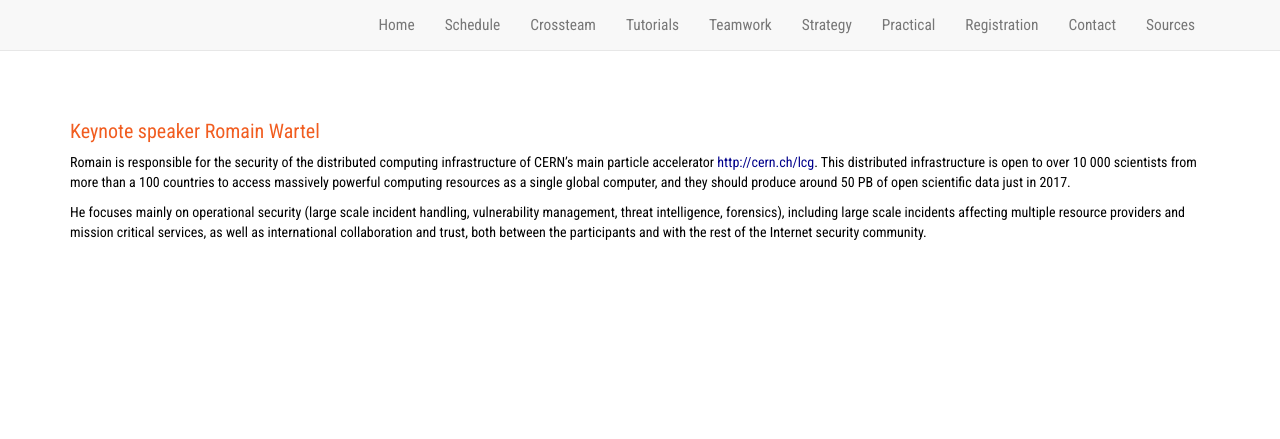
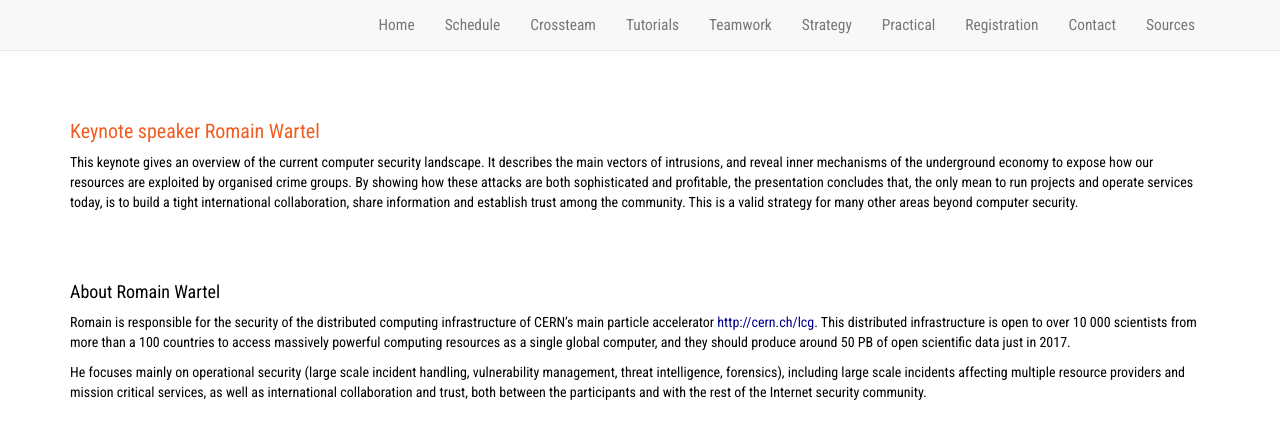
Before and after one commit to neicnordic/ahm18.neic.nordforsk.org, a Jekyll site: the page built from keynote.md, in a window 1280 px wide. Shown: the top 439 px of the page. Built offline with Jekyll 4.4.1, drawn with Linux system fonts in a browser that asks for light colours; nearby versions of some CDN libraries; our own code applies the rules of GitHub Pages for plain Markdown files.

Commit message:
Added abstract of keynote speaker talk

```diff
--- a/keynote.md
+++ b/keynote.md
@@ -5,6 +5,17 @@
 
 
 ### Keynote speaker Romain Wartel
+
+
+This keynote gives an overview of the current computer security landscape. It describes the main vectors of intrusions, and reveal inner mechanisms of the underground economy to expose how our resources are exploited by organised crime groups. By showing how these attacks are both sophisticated and profitable, the presentation concludes that, the only mean to run projects and operate services today, is to build a tight international collaboration, share information and establish trust among the community. This is a valid strategy for many other areas beyond computer security.
+
+
+<br>
+
+<br>
+
+
+#### About Romain Wartel
 
 Romain is responsible for the security of the distributed computing
 infrastructure of CERN's main particle accelerator
```
